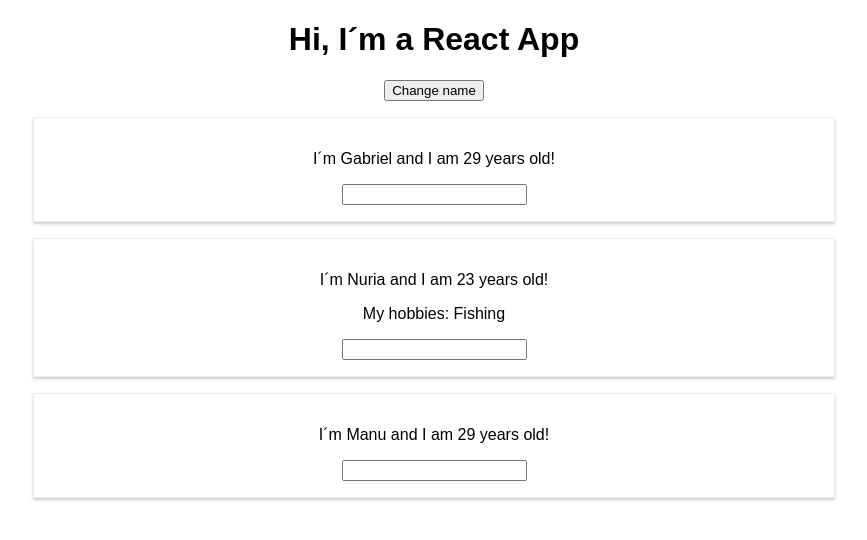
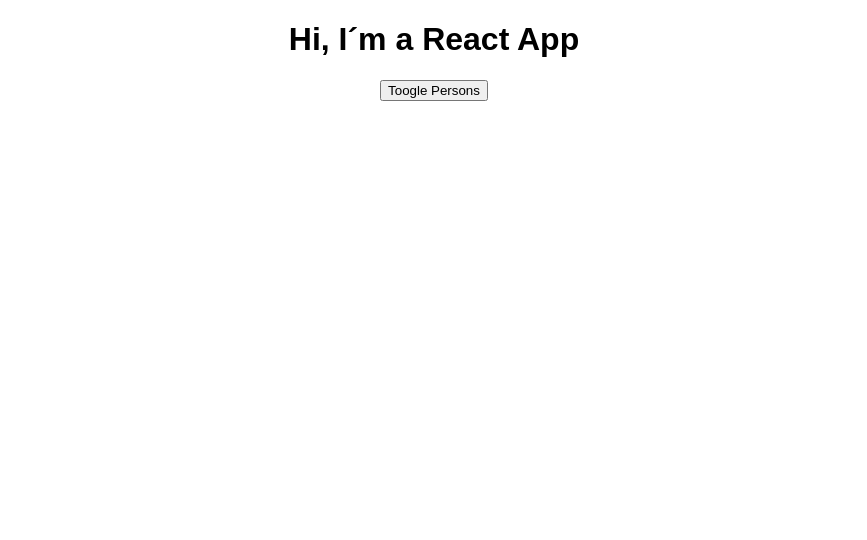
Before and after one commit to Omegadiaz/ReactCurso, a React (Create React App) app: page / in a window 1280 px wide. Shown: the top 540 px of the page, without its empty margins (206-1073 px from the left). Built offline with nearby package versions, Linux system fonts and the light colour scheme.

Commit message:
Botón con condicional
Condicional en JSX

```diff
--- a/src/App.js
+++ b/src/App.js
@@ -21,7 +21,8 @@
         { name: 'Pau', age: 22},
         { name: 'Nuria', age: 23},
         { name: 'Manu', age: 29}
-      ]
+      ],
+      showPersons: false
     })
   }
 
@@ -36,14 +37,27 @@
     })
   }
 
+  togglePersonsHandler = () => {
+    const doesShow = this.state.showPersons; //primero vale false, se cambia el estado a true y al pulsar el botón se vuelve a comprobar la condición.
+    this.setState ({
+      showPersons: !doesShow
+    })
+  }
+
   render() {
     return (
       <div className="App">
         <h1> Hi, I´m a React App </h1>
+        <button onClick={this.togglePersonsHandler}>Toogle Persons</button>
+
+        { this.state.showPersons ?
+          <div>
         <button onClick={this.switchNameHandler}>Change name</button>
         <Person name={this.state.persons[0].name} age={this.state.persons[0].age}/>
         <Person name={this.state.persons[1].name} age={this.state.persons[1].age}>My hobbies: Fishing</Person>
         <Person changed={this.nameChangedHandler} name={this.state.persons[2].name} age={this.state.persons[2].age}/>
+        </div> : null }
+
       </div>
     );
   }
```
